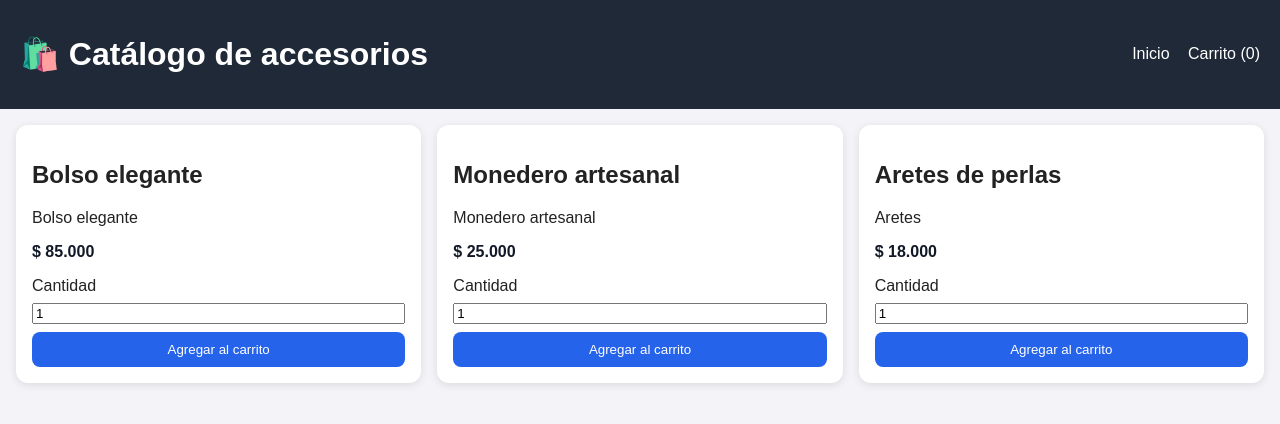
After one commit to alexmuso/pagina-web, a PHP site: the page made by mis-propios-medios/Mis propios medios/catalogo_accesorios.php in a window 1280 px wide. The commit adds this page. Shown: the top 424 px of the page. Run offline with PHP 8.4, Linux system fonts and the light colour scheme; data comes from the database, SQL or seed files in the repository.

Commit message:
Add accesorios catalog, shopping cart, and invoice flow

```diff
--- a/mis-propios-medios/Mis propios medios/admin.php
+++ b/mis-propios-medios/Mis propios medios/admin.php
@@ -39,6 +39,7 @@ $csrf = csrf_token();
       <th>Correo</th>
       <th>Teléfono</th>
       <th>Lugar</th>
+      <th>Servicio</th>
       <th>Descripción</th>
       <th>Fecha de registro</th>
       <th>Acciones</th>
@@ -54,6 +55,7 @@ $csrf = csrf_token();
           <td><?= e((string) $fila['correo']) ?></td>
           <td><?= e((string) $fila['telefono']) ?></td>
           <td><?= e((string) $fila['lugar']) ?></td>
+          <td><?= e((string) ($fila['servicio'] ?? '')) ?></td>
           <td><?= e((string) $fila['descripcion']) ?></td>
           <td><?= e((string) $fila['fecha_registro']) ?></td>
           <td class="acciones">
@@ -68,7 +70,7 @@ $csrf = csrf_token();
         </tr>
       <?php endforeach; ?>
     <?php else: ?>
-      <tr><td colspan="10">No hay citas registradas aún.</td></tr>
+      <tr><td colspan="11">No hay citas registradas aún.</td></tr>
     <?php endif; ?>
   </table>
 
--- /dev/null
+++ b/mis-propios-medios/Mis propios medios/catalogo_accesorios.php
@@ -0,0 +1,83 @@
+<?php
+require_once 'conexion.php';
+require_once 'auth.php';
+
+ensure_session_started();
+$csrf = csrf_token();
+
+if (!isset($_SESSION['cart'])) {
+    $_SESSION['cart'] = [];
+}
+
+$mensaje = '';
+
+if ($_SERVER['REQUEST_METHOD'] === 'POST') {
+    if (!validate_csrf_token($_POST['csrf_token'] ?? null)) {
+        $mensaje = 'Sesión inválida. Recarga la página.';
+    } else {
+        $id = filter_input(INPUT_POST, 'id', FILTER_VALIDATE_INT);
+        $cantidad = filter_input(INPUT_POST, 'cantidad', FILTER_VALIDATE_INT);
+
+        if ($id && $cantidad && $cantidad > 0) {
+            if (!isset($_SESSION['cart'][$id])) {
+                $_SESSION['cart'][$id] = 0;
+            }
+            $_SESSION['cart'][$id] += $cantidad;
+            $mensaje = 'Accesorio agregado al carrito.';
+        } else {
+            $mensaje = 'Datos inválidos para agregar al carrito.';
+        }
+    }
+}
+
+$sql = 'SELECT id, nombre, descripcion, precio, imagen FROM accesorios ORDER BY id ASC';
+$stmt = $conn->prepare($sql);
+$stmt->execute();
+$accesorios = $stmt->fetchAll(PDO::FETCH_ASSOC);
+
+$itemsEnCarrito = array_sum($_SESSION['cart']);
+?>
+<!DOCTYPE html>
+<html lang="es">
+<head>
+  <meta charset="UTF-8">
+  <meta name="viewport" content="width=device-width, initial-scale=1.0">
+  <title>Catálogo de accesorios</title>
+  <link rel="stylesheet" href="css/catalogo.css">
+</head>
+<body>
+  <header class="topbar">
+    <h1>🛍️ Catálogo de accesorios</h1>
+    <nav>
+      <a href="index.php">Inicio</a>
+      <a href="carrito.php">Carrito (<?= e((string) $itemsEnCarrito) ?>)</a>
+    </nav>
+  </header>
+
+  <?php if ($mensaje !== ''): ?>
+    <p class="mensaje"><?= e($mensaje) ?></p>
+  <?php endif; ?>
+
+  <main class="grid">
+    <?php if (count($accesorios) === 0): ?>
+      <p>No hay accesorios disponibles por ahora.</p>
+    <?php endif; ?>
+
+    <?php foreach ($accesorios as $item): ?>
+      <article class="card">
+        <h2><?= e((string) $item['nombre']) ?></h2>
+        <p class="descripcion"><?= e((string) ($item['descripcion'] ?? 'Sin descripción')) ?></p>
+        <p class="precio">$ <?= e(number_format((float) $item['precio'], 0, ',', '.')) ?></p>
+
+        <form method="POST" action="">
+          <input type="hidden" name="csrf_token" value="<?= e($csrf) ?>">
+          <input type="hidden" name="id" value="<?= e((string) $item['id']) ?>">
+          <label>Cantidad</label>
+          <input type="number" name="cantidad" min="1" max="10" value="1" required>
+          <button type="submit">Agregar al carrito</button>
+        </form>
+      </article>
+    <?php endforeach; ?>
+  </main>
+</body>
+</html>
--- /dev/null
+++ b/mis-propios-medios/Mis propios medios/css/catalogo.css
@@ -0,0 +1,102 @@
+body {
+  margin: 0;
+  font-family: Arial, sans-serif;
+  background: #f4f4f8;
+  color: #222;
+}
+
+.topbar {
+  display: flex;
+  justify-content: space-between;
+  align-items: center;
+  background: #1f2937;
+  color: #fff;
+  padding: 14px 20px;
+}
+
+.topbar a {
+  color: #fff;
+  text-decoration: none;
+  margin-left: 14px;
+}
+
+.mensaje {
+  background: #d1fae5;
+  border: 1px solid #10b981;
+  color: #065f46;
+  margin: 16px;
+  padding: 10px;
+  border-radius: 8px;
+}
+
+.grid {
+  display: grid;
+  grid-template-columns: repeat(auto-fit, minmax(240px, 1fr));
+  gap: 16px;
+  padding: 16px;
+}
+
+.card {
+  background: #fff;
+  border-radius: 12px;
+  padding: 16px;
+  box-shadow: 0 2px 8px rgba(0, 0, 0, 0.1);
+}
+
+.precio,
+.total {
+  font-weight: bold;
+  color: #111827;
+}
+
+.card form,
+.acciones form {
+  display: flex;
+  flex-direction: column;
+  gap: 8px;
+}
+
+button,
+.btn {
+  border: none;
+  background: #2563eb;
+  color: #fff;
+  padding: 10px 12px;
+  border-radius: 8px;
+  text-decoration: none;
+  cursor: pointer;
+  display: inline-block;
+}
+
+.tabla-wrap,
+.factura {
+  padding: 16px;
+}
+
+table {
+  width: 100%;
+  border-collapse: collapse;
+  background: #fff;
+}
+
+th,
+td {
+  border: 1px solid #ddd;
+  padding: 10px;
+  text-align: left;
+}
+
+th {
+  background: #f3f4f6;
+}
+
+.acciones {
+  margin-top: 12px;
+  display: flex;
+  gap: 10px;
+  flex-wrap: wrap;
+}
+
+.nota {
+  color: #374151;
+}
--- a/mis-propios-medios/Mis propios medios/index.php
+++ b/mis-propios-medios/Mis propios medios/index.php
@@ -44,7 +44,7 @@
       <i class="fa-solid fa-gem"></i>
       <h3>Accesorios</h3>
       <p>Bolsos y detalles únicos que acompañan tu estilo.</p>
-      <button onclick="window.location.href='formulario.php'">Agendar</button>
+      <button onclick="window.location.href='catalogo_accesorios.php'">Ver catálogo</button>
     </div>
   </section>
 
--- a/mis-propios-medios/Mis propios medios/ver_citas.php
+++ b/mis-propios-medios/Mis propios medios/ver_citas.php
@@ -30,6 +30,7 @@ $csrf = csrf_token();
       <th>Correo</th>
       <th>Teléfono</th>
       <th>Lugar</th>
+      <th>Servicio</th>
       <th>Descripción</th>
       <th>Fecha registro</th>
       <th>Acciones</th>
@@ -44,6 +45,7 @@ $csrf = csrf_token();
         <td><?= e((string) $cita['correo']) ?></td>
         <td><?= e((string) $cita['telefono']) ?></td>
         <td><?= e((string) $cita['lugar']) ?></td>
+        <td><?= e((string) ($cita['servicio'] ?? '')) ?></td>
         <td><?= e((string) $cita['descripcion']) ?></td>
         <td><?= e((string) $cita['fecha_registro']) ?></td>
         <td class="acciones">
```
Also changed, not shown: mis-propios-medios/Mis propios medios/carrito.php (added, +130 -0 lines), mis-propios-medios/Mis propios medios/factura.php (added, +92 -0 lines), mis-propios-medios/Mis propios medios/formulario.php (+11 -0 lines), mis-propios-medios/Mis propios medios/login.php (+75 -9 lines), mis-propios-medios/Mis propios medios/logout.php (+11 -2 lines), mis-propios-medios/Mis propios medios/recibir.php (+14 -2 lines).
